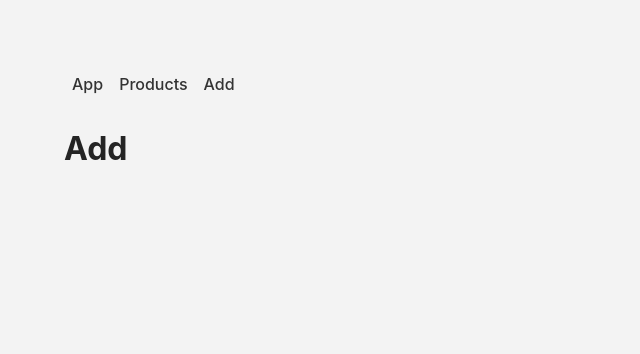
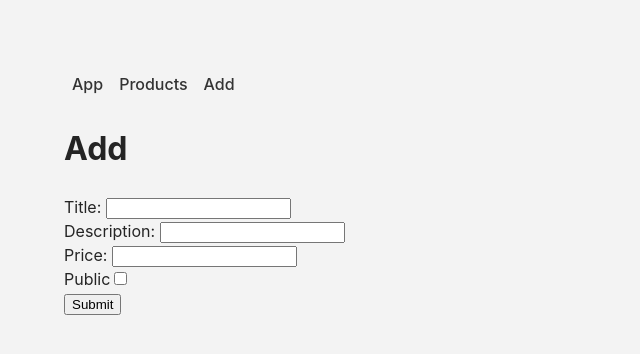
Before and after one commit to pavlenkodim/product-list-react-app, a React (Vite) app: page /add in a window 1280 px wide. Shown: the top 354 px of the page, without its empty margins (0-640 px from the left). Built offline with nearby package versions, Linux system fonts and the light colour scheme.

Commit message:
Add react-hook-form in project

```diff
--- a/package.json
+++ b/package.json
@@ -14,6 +14,7 @@
     "axios": "^1.6.8",
     "react": "^18.2.0",
     "react-dom": "^18.2.0",
+    "react-hook-form": "^7.51.3",
     "react-router-dom": "^6.23.0",
     "zustand": "^4.5.2"
   },
--- a/src/components/add/Add.jsx
+++ b/src/components/add/Add.jsx
@@ -1,11 +1,51 @@
 import React from "react";
+import { useForm } from "react-hook-form";
 
 import './Add.css'
 
 const Add = () => {
+    const {
+        register,
+        handleSubmit,
+        watch,
+        formState: { errors },
+    } = useForm()
+
+    const onSubmit = (data) => {
+        console.log(data)
+    }
+
+    console.log(watch("example"))
+
     return(
         <div className="add">
             <h1>Add</h1>
+            <form className="form_add" onSubmit={handleSubmit(onSubmit)}>
+                {/* register your input into the hook by invoking the "register" function */}
+                <div>
+                    <label htmlFor="title">Title: </label>
+                    <input id="title" {...register("title", { required: true })} />
+                    {errors.title && <span className="input_error" >This field is required</span>}
+                </div>
+                <div>
+                    <label htmlFor="description">Description: </label>
+                    <input id="description" {...register("decription", { required: true })} />
+                    {errors.description && <span className="input_error" >This field is required</span>}
+                </div>
+                <div>
+                    {/* include validation with required or other standard HTML validation rules */}
+                    <label htmlFor="price">Price: </label>
+                    <input id="price" {...register("price", { required: true, pattern: /\d/g })} />
+                    {errors.price && <span className="input_error">This field is required and need only numbers</span>}
+                </div>
+                <div>
+                    <label htmlFor="public">Public</label>
+                    <input id="public" type="checkbox" {...register("public", { required: false })} />
+                    {/* errors will return when field validation fails  */}
+                </div>
+
+                <input type="submit" />
+            </form>
         </div>
     )
 }
```
Also changed, not shown: 1 other file (tests, documents, lock files or other folders).
